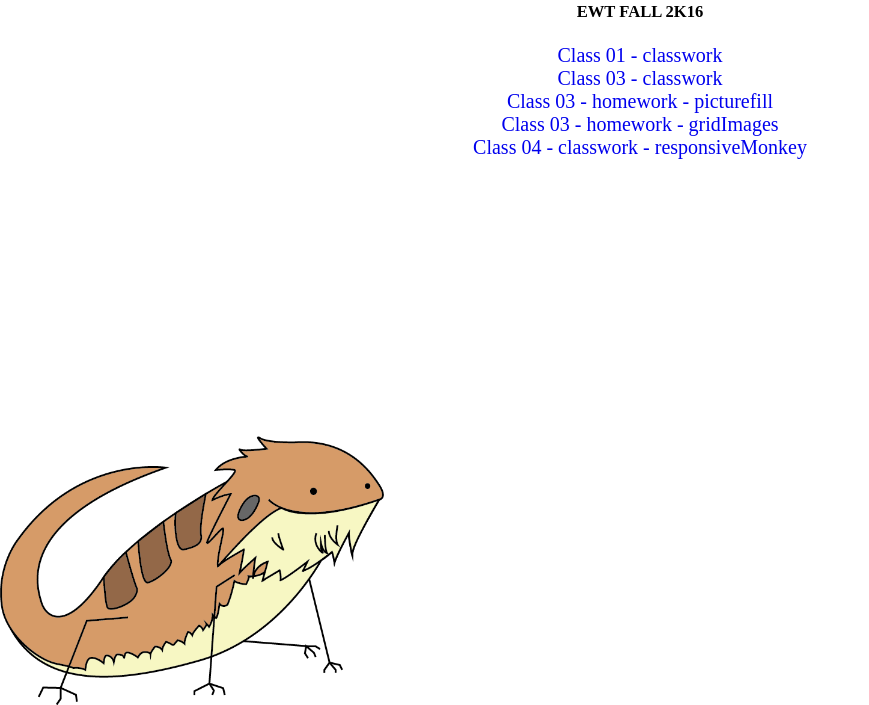
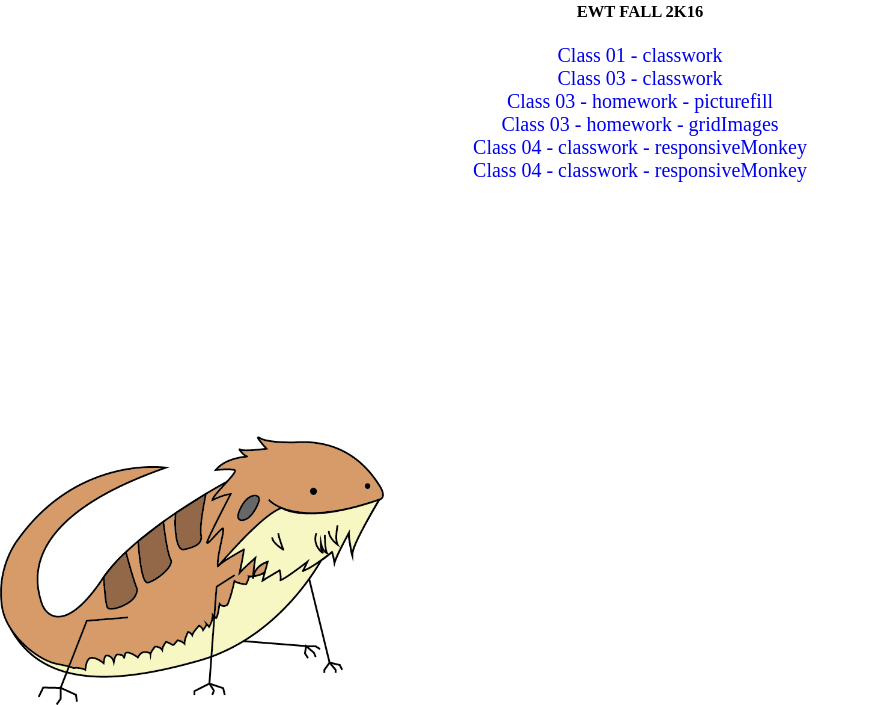
Before and after one commit to asodomire/ewt-fa-2016, a plain HTML site: page index.html in a window 1280 px wide. Shown: the part 95-800 px from the top of the page, without its empty margins (0-869 px from the left). Drawn offline with Linux system fonts and the light colour scheme.

Commit message:
Update index.html

```diff
--- a/index.html
+++ b/index.html
@@ -27,6 +27,10 @@
 <a href="class04/classwork/responsive/art-direction.html">
   Class 04 - classwork - responsiveMonkey
 </a>
+<br>
+<a href="class04/homework/scss/style.txt">
+  Class 04 - classwork - responsiveMonkey
+</a>
 
 
 
```
